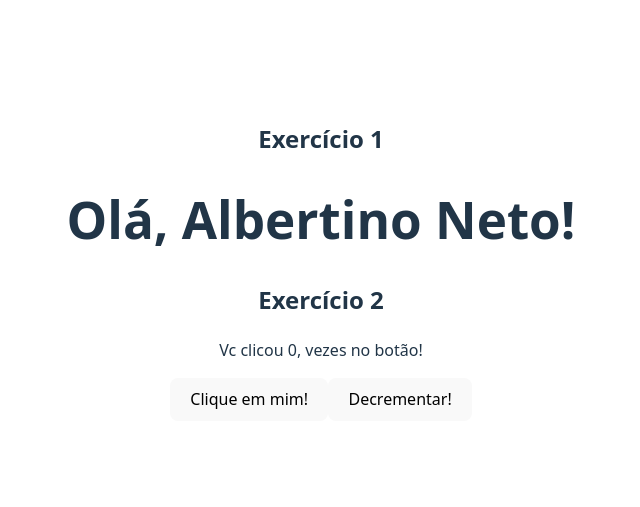
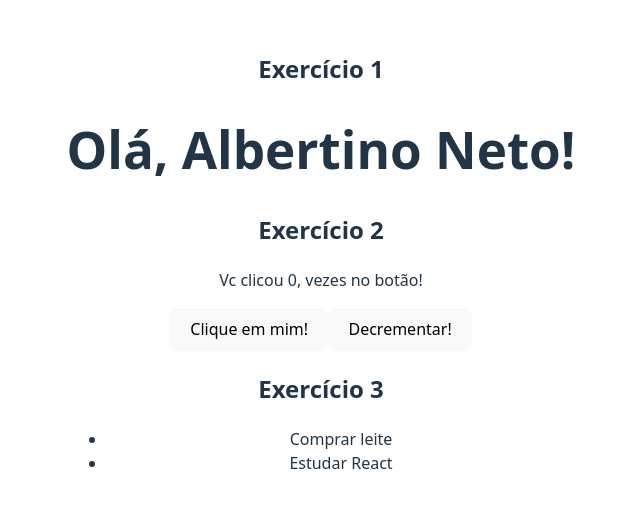
Before and after one commit to albeneto-git/app-fundamentos-react, a React (Vite) app: page / in a window 1280 px wide. Shown: the part 139-646 px from the top of the page, without its empty margins (319-959 px from the left). Built offline with nearby package versions, Linux system fonts and the light colour scheme.

Commit message:
Mostrar listagem a partir de um array de objetos

```diff
--- a/src/components/Exercises.jsx
+++ b/src/components/Exercises.jsx
@@ -18,13 +18,34 @@ const Counter = () => {
     );
 };
 
-const Exercises = () => {
+// Exercício 3
+const TaskList = ({tasks}) => {
+    if(tasks.length === 0) {
+        return <p>Não há tarefas para mostrar!</p>
+    }
+
+    return(
+        <ul>
+            {tasks.map((task) => (
+                <li key={task.id}>{task.text}</li>
+            ))}
+        </ul>
+    );
+};
+
+function Exercises() {
+    const tasks = [
+        { id: 1, text: "Comprar leite" },
+        { id: 2, text: "Estudar React" },
+    ];
     return (
         <div>
             <h2>Exercício 1</h2>
             <Greeting name = 'Albertino Neto'/>
             <h2>Exercício 2</h2>
             <Counter />
+            <h2>Exercício 3</h2>
+            <TaskList tasks={tasks} />
         </div>
     );
 };
```
